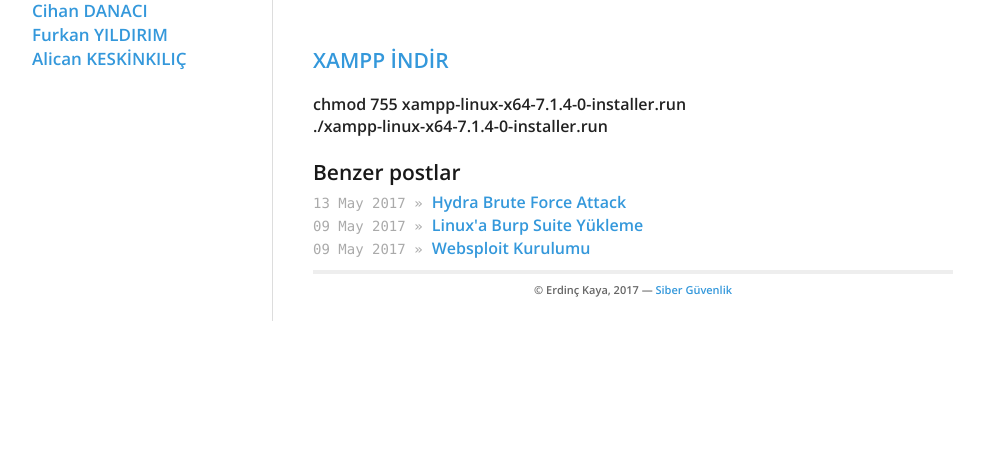
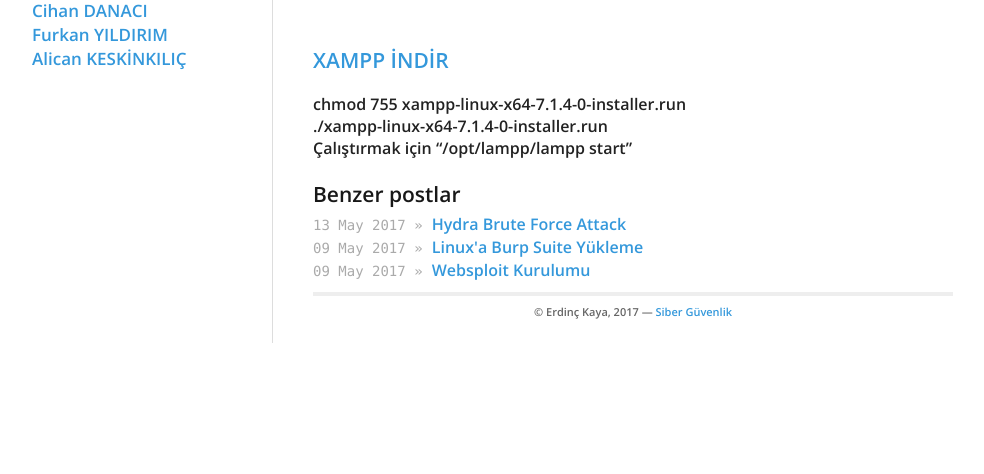
Before and after one commit to denemevol3/denemevol, a Jekyll site: the page built from _posts/2017-05-15-Kali-Linux-Xampp-Kurma.md, in a window 1280 px wide. Shown: the part 433-907 px from the top of the page, without its empty margins (138-1122 px from the left). Built offline with Jekyll 4.4.1, drawn with Linux system fonts in a browser that asks for light colours; nearby versions of some CDN libraries; our own code applies the rules of GitHub Pages for plain Markdown files.

Commit message:
Update 2017-05-15-Kali-Linux-Xampp-Kurma.md

```diff
--- a/_posts/2017-05-15-Kali-Linux-Xampp-Kurma.md
+++ b/_posts/2017-05-15-Kali-Linux-Xampp-Kurma.md
@@ -3,4 +3,5 @@
 
 <h3><a href="https://www.apachefriends.org/tr/download.html" target="_blank">XAMPP İNDİR</a></h3>
 <b>chmod 755 xampp-linux-x64-7.1.4-0-installer.run <br>
-./xampp-linux-x64-7.1.4-0-installer.run</b>
+./xampp-linux-x64-7.1.4-0-installer.run<br>
+Çalıştırmak için "/opt/lampp/lampp start"</b>
```
